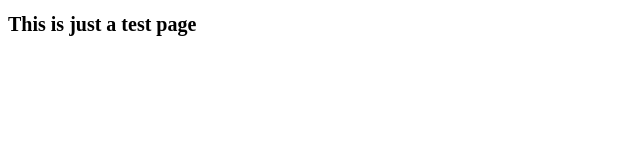
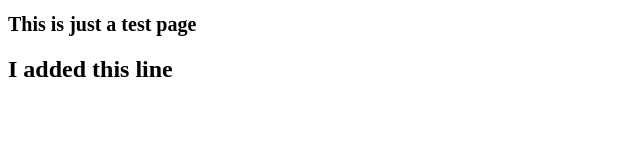
Before and after one commit to mhmdhashem09/A36, a plain HTML site: page index.html in a window 1280 px wide. Shown: the whole page, without its empty margins (0-640 px from the left). Drawn offline with Linux system fonts and the light colour scheme.

Commit message:
Update project

```diff
--- a/index.html
+++ b/index.html
@@ -8,5 +8,6 @@
 </head>
 <body>
     <h1>This is just a test page</h1>
+    <h2>I added this line</h2>
 </body>
 </html>
```
